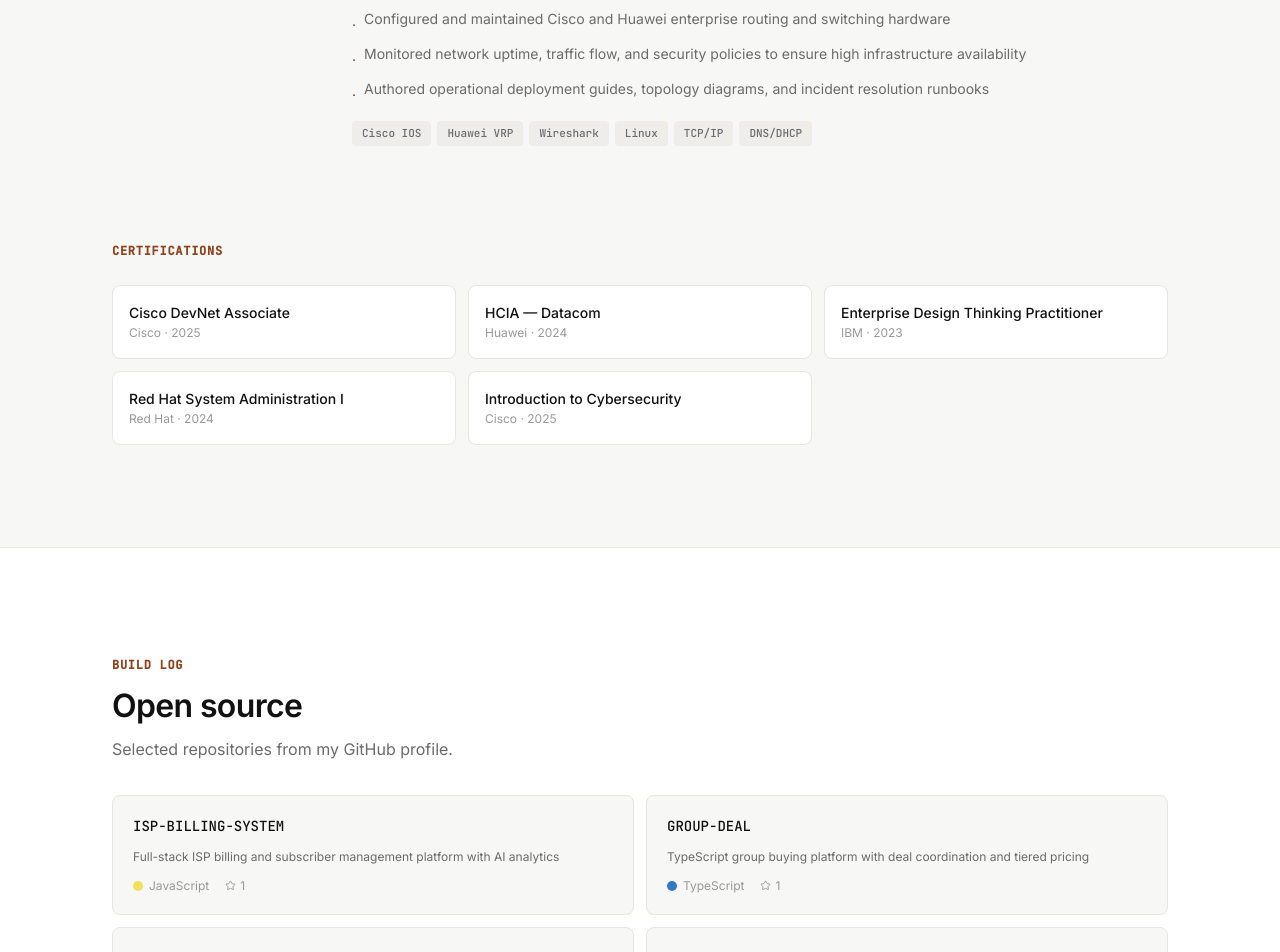
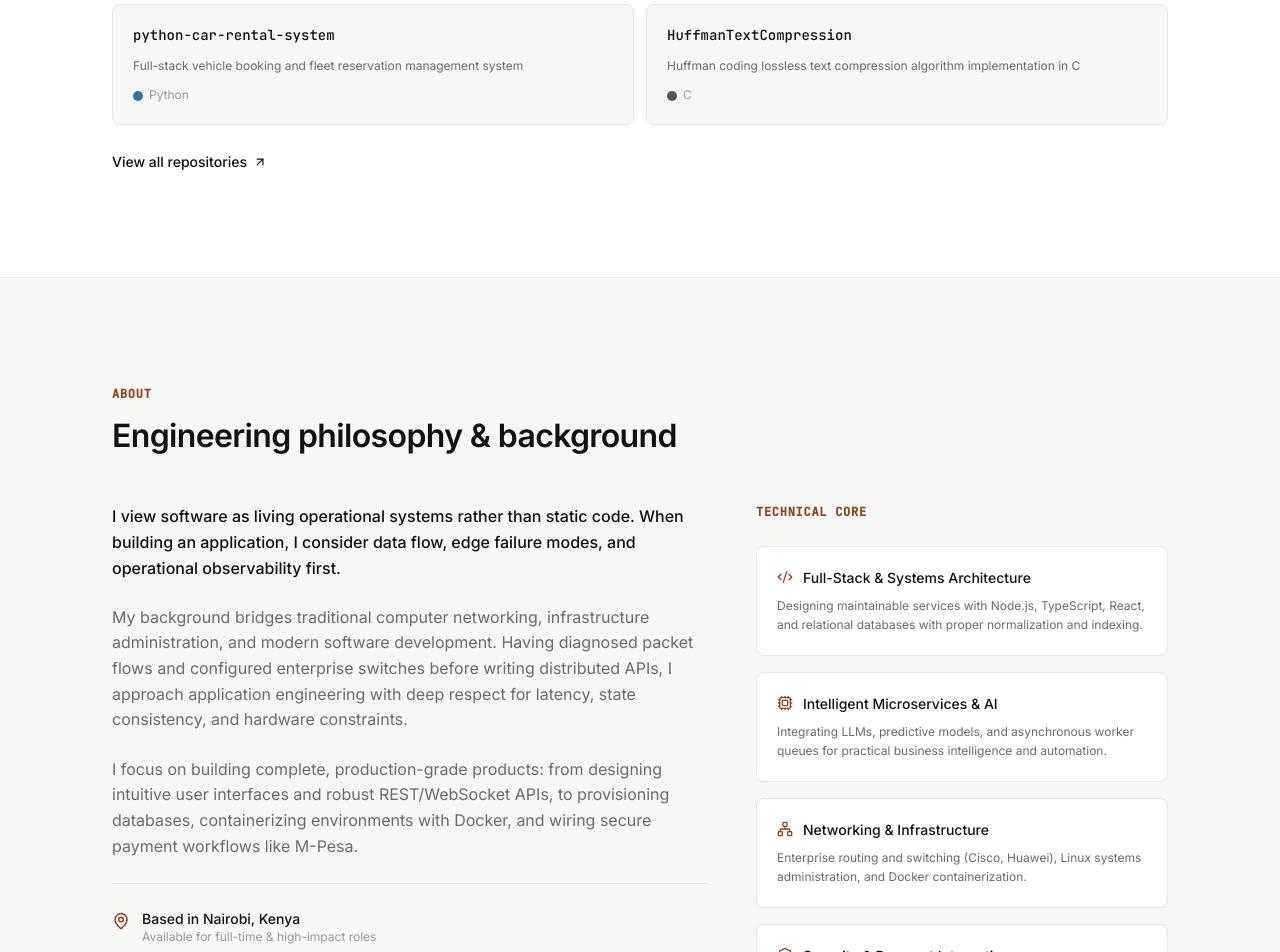
Before and after one commit to Warrenchris/Warrenchris.github.io, a React (Vite) app: page / in a window 1280 px wide. Shown: the part 7000-7952 px from the top of the page. Built offline with nearby package versions, Linux system fonts and the light colour scheme.

Commit message:
Remove experience section and education details - Remove Experience component from main app layout - Remove education details (degree and university) from About section - Keep location and availability information intact

```diff
--- a/src/App.tsx
+++ b/src/App.tsx
@@ -8,7 +8,7 @@
 import CredibilityStrip from '@/components/sections/CredibilityStrip';
 import Projects from '@/components/sections/Projects';
 import Engineering from '@/components/sections/Engineering';
-import Experience from '@/components/sections/Experience';
+
 import GitHubRepos from '@/components/sections/GitHubRepos';
 import About from '@/components/sections/About';
 import Contact from '@/components/sections/Contact';
@@ -61,7 +61,6 @@
                 <CredibilityStrip />
                 <Projects />
                 <Engineering />
-                <Experience />
                 <GitHubRepos />
                 <About />
                 <Contact />
--- a/src/components/sections/About.tsx
+++ b/src/components/sections/About.tsx
@@ -1,6 +1,6 @@
 import { motion } from 'framer-motion';
 import { useInView } from 'react-intersection-observer';
-import { GraduationCap, MapPin, Code2, Network, Shield, Cpu } from 'lucide-react';
+import { MapPin, Code2, Network, Shield, Cpu } from 'lucide-react';
 import { personalInfo } from '@/config/siteData';
 
 const focusAreas = [
@@ -64,20 +64,8 @@
               I focus on building complete, production-grade products: from designing intuitive user interfaces and robust REST/WebSocket APIs, to provisioning databases, containerizing environments with Docker, and wiring secure payment workflows like M-Pesa.
             </p>
 
-            {/* Quick Education & Location Callout */}
-            <div className="pt-6 border-t border-[var(--border-color)] grid grid-cols-1 sm:grid-cols-2 gap-4">
-              <div className="flex items-start gap-3">
-                <GraduationCap size={18} className="text-[var(--color-accent)] mt-1 flex-shrink-0" />
-                <div>
-                  <p className="text-small font-medium text-[var(--text-primary)]">
-                    {personalInfo.degree}
-                  </p>
-                  <p className="text-caption text-[var(--text-muted)]">
-                    {personalInfo.university}
-                  </p>
-                </div>
-              </div>
-
+            {/* Location Callout */}
+            <div className="pt-6 border-t border-[var(--border-color)]">
               <div className="flex items-start gap-3">
                 <MapPin size={18} className="text-[var(--color-accent)] mt-1 flex-shrink-0" />
                 <div>
```
